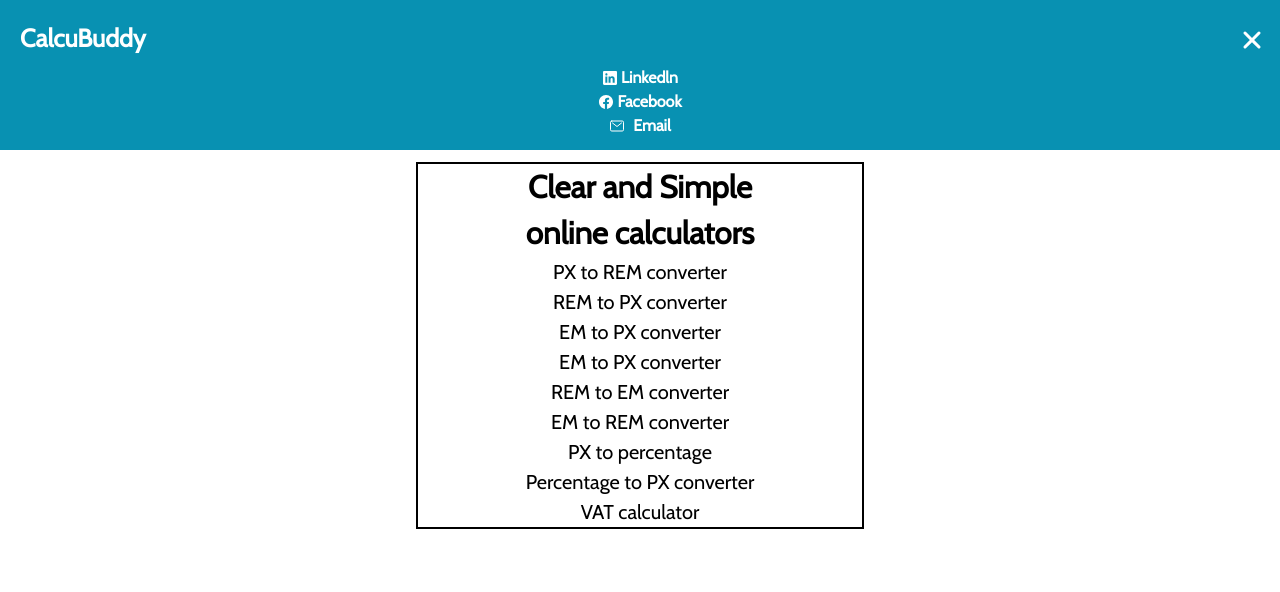
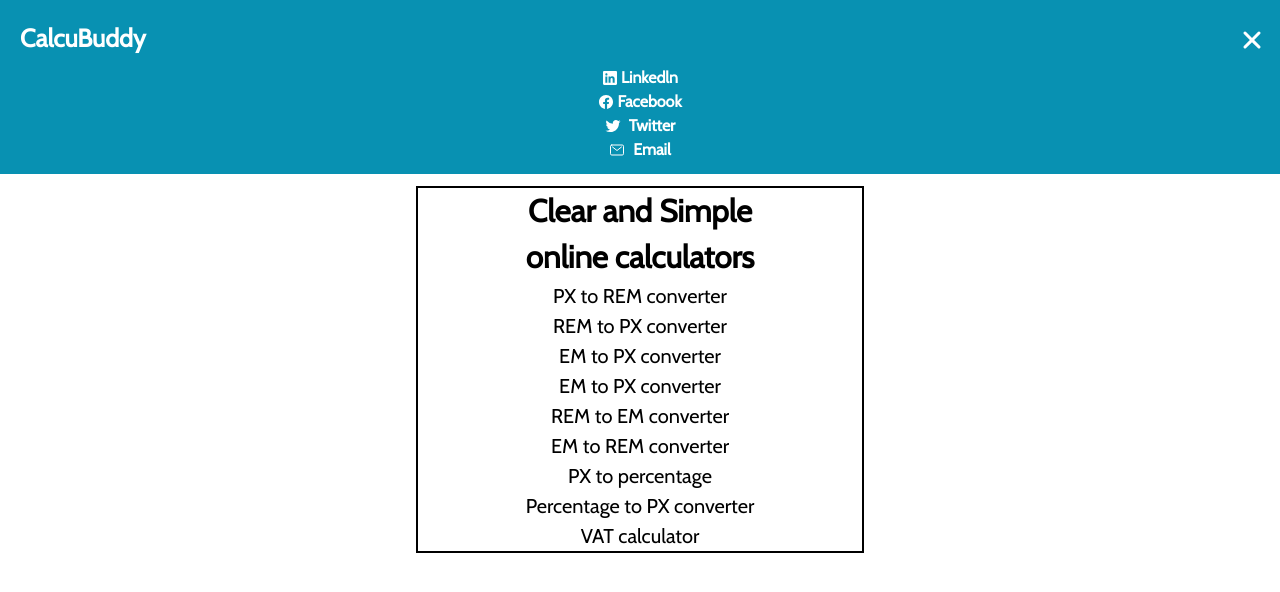
Before and after one commit to Brymmobaggins/calcubuddy, a website: page dist/index.html in a window 1280 px wide. Both pictures are taken after a click on the link 1252 px from the left and 45 px from the top of the page. Drawn offline with nearby package versions, Linux system fonts and the light colour scheme.

Commit message:
add twitter logo

```diff
--- a/dist/index.html
+++ b/dist/index.html
@@ -34,7 +34,7 @@
         </span>
       </a>
       <!-- navigation menu -->
-      <div class="hidden text-center" id="nav">
+      <div class="w-full hidden text-center transition duration-700 ease-in-out" id="nav">
         <ul class="w-full text-base items-center justify-center font-bold">
           <li class="flex flex-row justify-center items-center">
             <ion-icon name="logo-linkedin"></ion-icon>
@@ -44,6 +44,11 @@
           <li class="flex flex-row justify-center items-center">
             <ion-icon name="logo-facebook"></ion-icon>
             <a class="ml-0.5" href="#" class="inline">Facebook</a>
+          </li>
+
+          <li class="flex flex-row justify-center items-center">
+            <ion-icon name="logo-twitter"></ion-icon>
+            <a class="ml-1" href="#">Twitter</a>
           </li>
 
           <li class="flex flex-row justify-center items-center">
```
Also changed, not shown: dist/style.css.
